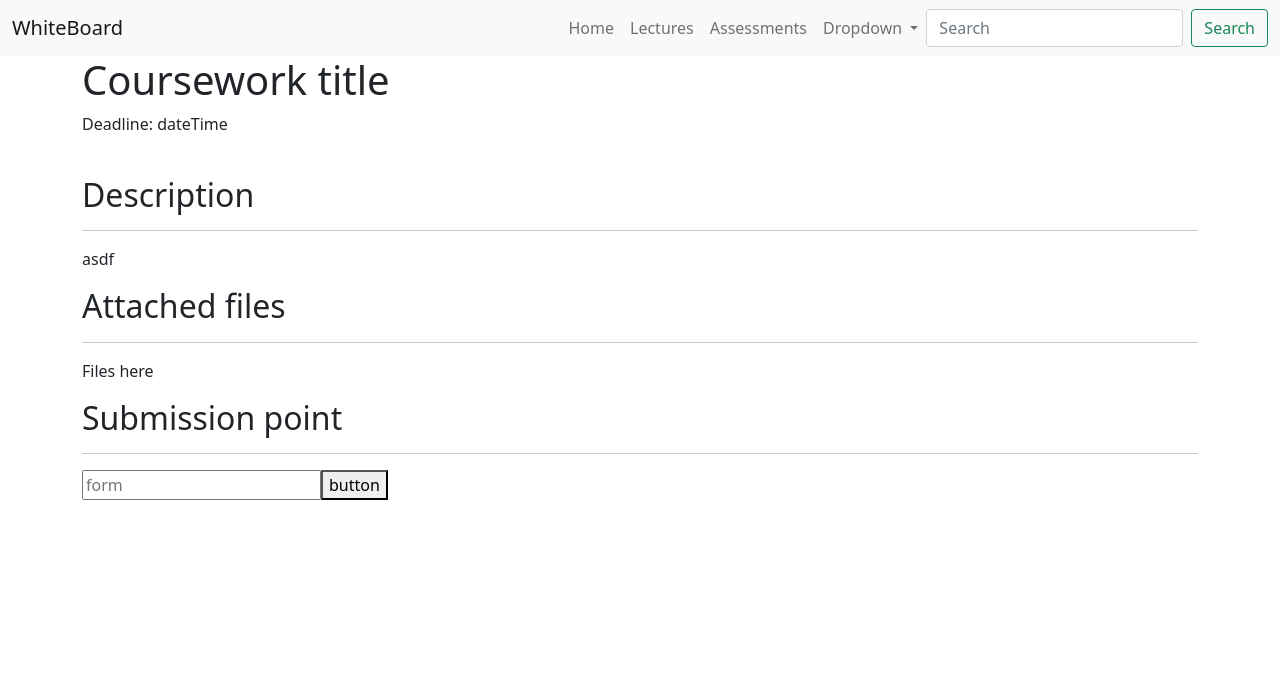
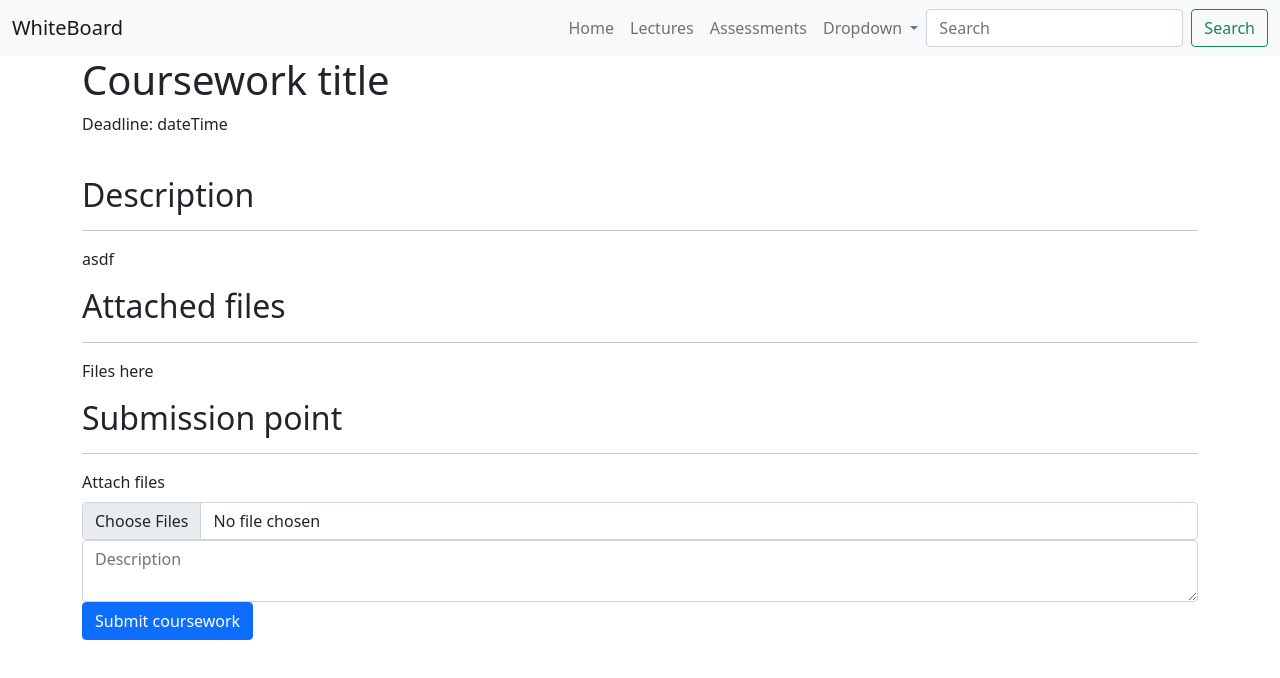
Before and after one commit to seunghun1ee/whiteboard-node-vue, a Vue app in the folder frontend/: page /coursework/1/ in a window 1280 px wide. Shown: the top 678 px of the page. Built offline with nearby package versions, Linux system fonts and the light colour scheme.

Commit message:
submission form

```diff
--- a/frontend/src/components/assessments/coursework.vue
+++ b/frontend/src/components/assessments/coursework.vue
@@ -12,8 +12,10 @@
     <h2>Submission point</h2>
     <hr>
     <form>
-      <input placeholder="form">
-      <button>button</button>
+      <label class="form-label">Attach files</label>
+      <input class="form-control" placeholder="Attach files" type="file" multiple required>
+      <textarea class="form-control" placeholder="Description"></textarea>
+      <button class="btn btn-primary" type="submit">Submit coursework</button>
     </form>
   </div>
 </template>
```
